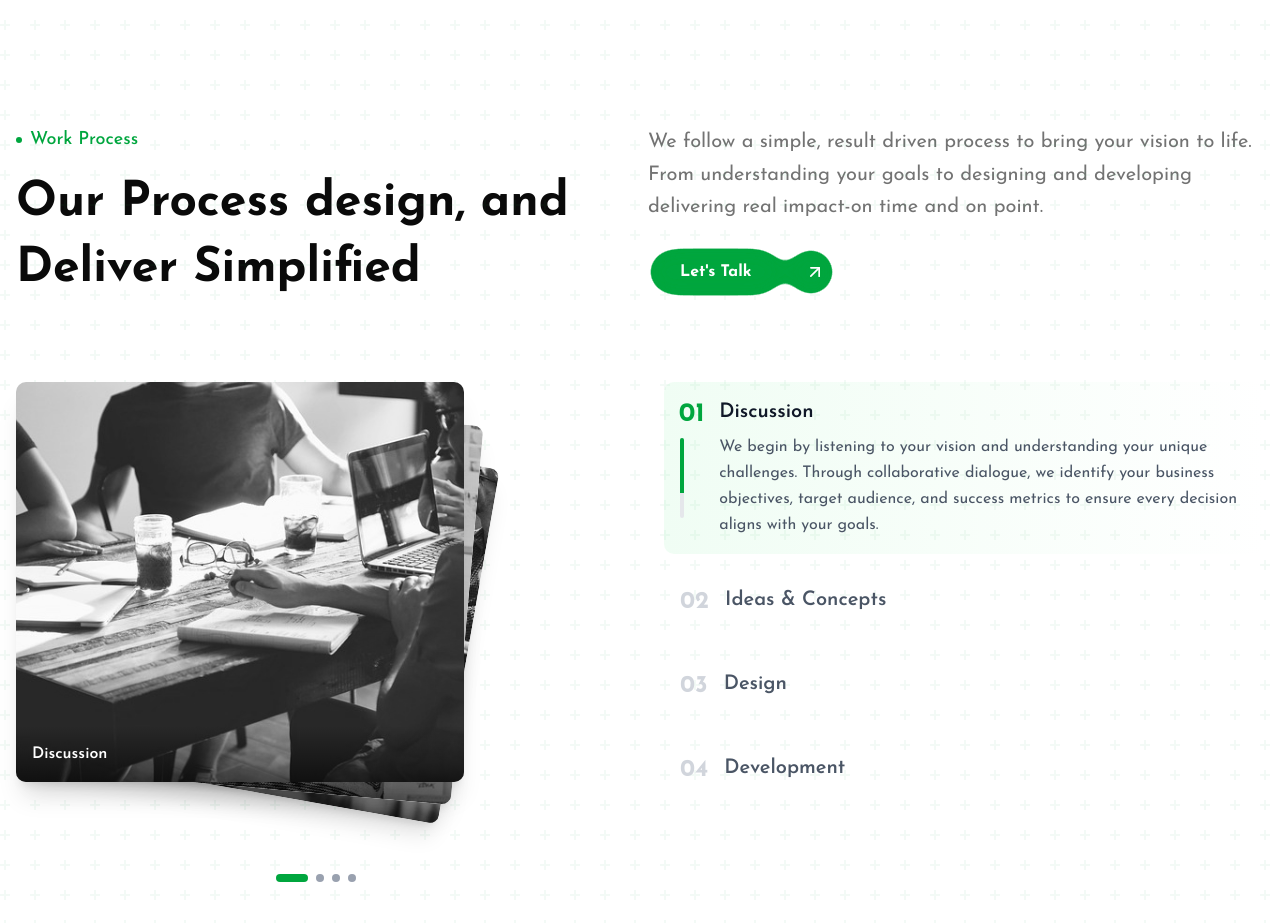
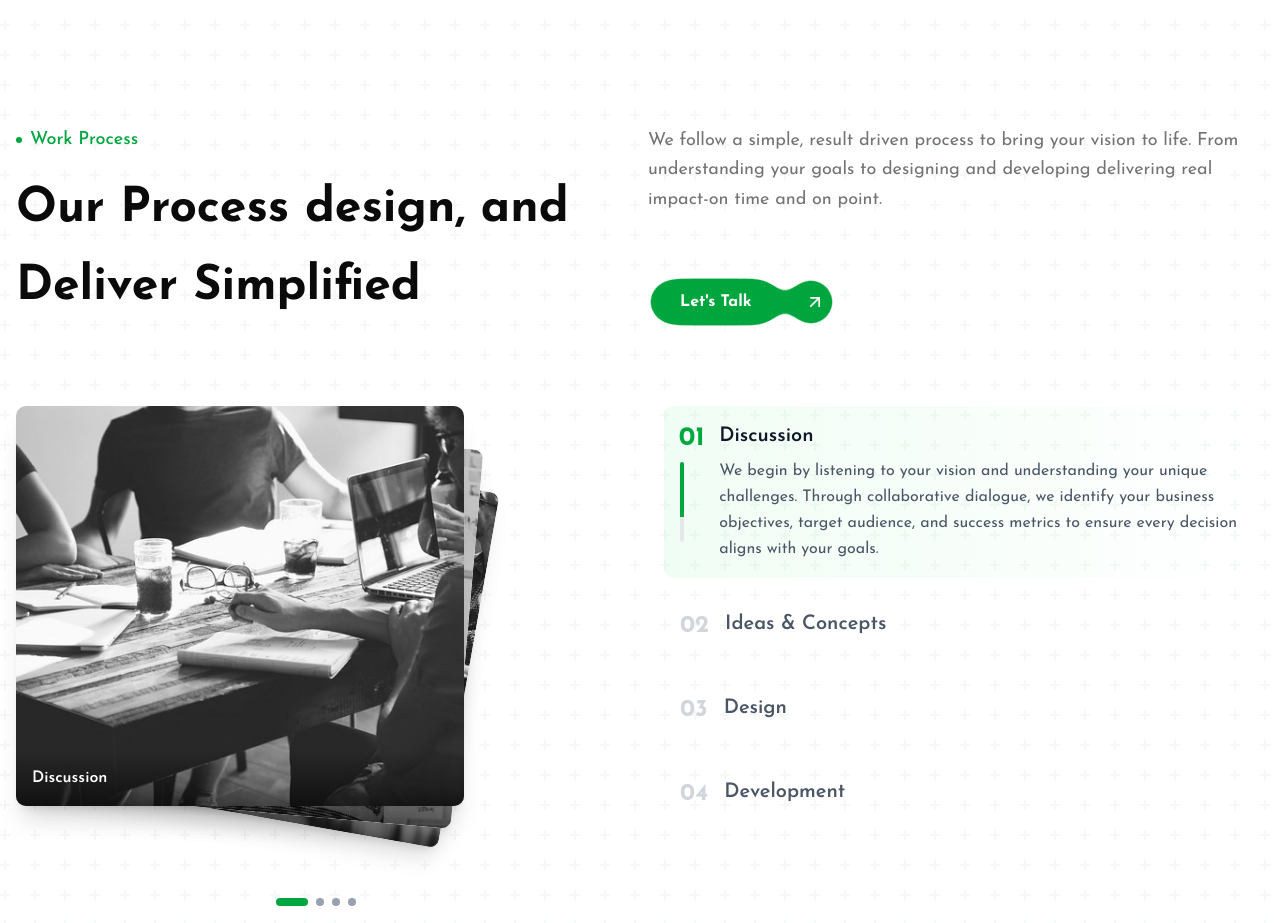
Before and after one commit to joshnwosu/correct-pixel-web, a Next.js app: page / in a window 1280 px wide. Shown: the part 2080-3003 px from the top of the page. Built offline with nearby package versions, Linux system fonts and the light colour scheme; a web font is replaced by a local one.

Commit message:
update: done with landing page

```diff
--- a/components/sections/work-process.tsx
+++ b/components/sections/work-process.tsx
@@ -31,20 +31,26 @@ const WorkProcess: React.FC = () => {
     }, 10000);
   };
 
-  // Setup initial interval
+  // Setup initial interval - only on desktop
   useEffect(() => {
-    resetInterval();
+    // Only auto-rotate on desktop
+    if (!isMobile) {
+      resetInterval();
+    }
 
     return () => {
       if (intervalRef.current) {
         clearInterval(intervalRef.current);
       }
     };
-  }, []);
+  }, [isMobile]);
 
   const handleItemClick = (index: number): void => {
     setActiveIndex(index);
-    resetInterval();
+    // Only reset interval on desktop
+    if (!isMobile) {
+      resetInterval();
+    }
   };
 
   // Calculate stack positions for images
@@ -75,19 +81,19 @@ const WorkProcess: React.FC = () => {
               <p className='text-base md:text-lg font-medium'>Work Process</p>
             </div>
 
-            <p className='text-3xl md:text-4xl lg:text-5xl font-bold leading-tight md:leading-snug'>
+            <p className='text-3xl md:text-4xl lg:text-5xl font-bold leading-tight md:leading-relaxed'>
               Our Process design, and Deliver Simplified
             </p>
           </div>
 
           <div className='space-y-6'>
-            <p className='text-muted-foreground text-base md:text-xl leading-relaxed'>
+            <p className='text-muted-foreground text-base md:text-lg leading-relaxed'>
               We follow a simple, result driven process to bring your vision to
               life. From understanding your goals to designing and developing
               delivering real impact-on time and on point.
             </p>
 
-            <CustomButton text="Let's Talk" />
+            <CustomButton text="Let's Talk" className='mt-6 md:mt-10' />
           </div>
         </div>
 
```
